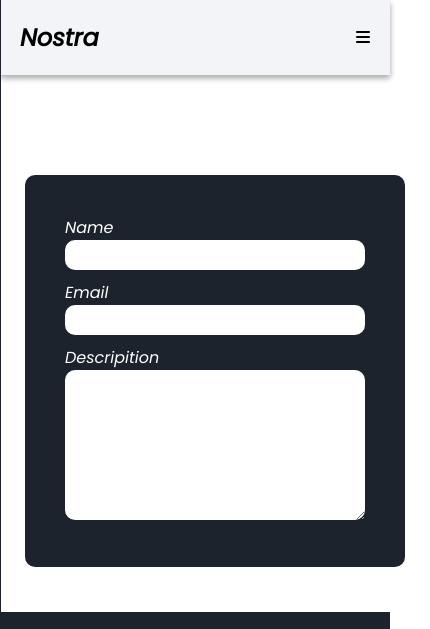
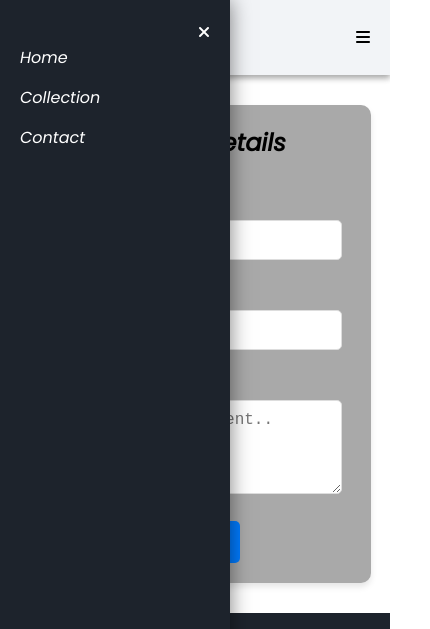
Before and after one commit to Vipinraj01/E-commerce, a plain HTML site: page contact.html in a window 390 px wide. Both pictures are taken after a click on the icon 363 px from the left and 37 px from the top of the page. Shown: the top 629 px of the page, 430 px wide, since content can reach past the window. Drawn offline with Linux system fonts and the light colour scheme.

Commit message:
some correction

```diff
--- a/contact.html
+++ b/contact.html
@@ -4,14 +4,14 @@
 <head>
     <meta charset="UTF-8">
     <meta name="viewport" content="width=device-width, initial-scale=1.0">
-    <!-- Google font -->
+    <title>Nostra Collection</title>
+    <!-- External CSS -->
+    <link rel="stylesheet" href="index.css">
+    <!-- Google Fonts -->
     <link rel="preconnect" href="https://fonts.googleapis.com">
     <link rel="preconnect" href="https://fonts.gstatic.com" crossorigin>
     <link href="https://fonts.googleapis.com/css2?family=Poppins:ital@1&display=swap" rel="stylesheet">
-    <!--  -->
-    <link rel="stylesheet" href="index.css">
-    <title>Collection</title>
-    <!-- Font awesome icon link -->
+    <!-- Font Awesome Icons -->
     <link rel="stylesheet" href="https://cdnjs.cloudflare.com/ajax/libs/font-awesome/6.5.1/css/all.min.css"
         integrity="sha512-DTOQO9RWCH3ppGqcWaEA1BIZOC6xxalwEsw9c2QQeAIftl+Vegovlnee1c9QX4TctnWMn13TZye+giMm8e2LwA=="
         crossorigin="anonymous" referrerpolicy="no-referrer" />
@@ -46,23 +46,29 @@
 
     </div>
 
-    <!-- end side navbar -->
 
+    <section class="product">
+        <div class="product-details">
+            <h2>Product Details</h2>
+            <form id="product-form">
+                <div class="form-group">
+                    <label for="name">Name</label>
+                    <input type="text" id="name" name="name" placeholder="Enter your name" required>
+                </div>
+                <div class="form-group">
+                    <label for="email">Email</label>
+                    <input type="email" id="email" name="email" placeholder="Enter your email" required>
+                </div>
+                <div class="form-group">
+                    <label for="description">Description</label>
+                    <textarea id="description" name="description" rows="4" placeholder="Enter your content.." required></textarea>
+                </div>
+                <button type="submit">Submit</button>
+            </form>
+        </div>
+    </section>
 
-    <!-- product -->
-    <div class="Name-bar">
-        <p>Name</p>
-        <input type="text">
-        <p>Email</p>
-        <input type="email">
-        <p>Descripition</p>
-        <textarea name="" id="" cols="30" rows="10"></textarea>
-    </div>
-
-
-
-
-    <!-- footer -->
+    <!-- Footer -->
 
     <div class="footer">
         <div class="footer-container">
@@ -79,8 +85,8 @@
         <p class="last-line">@2024 Nastra</p>
     </div>
 
-
-    <script src="collection.js"></script>
+    <!-- External JavaScript -->
+    <script src="index.js"></script>
 </body>
 
 </html>
--- a/index.css
+++ b/index.css
@@ -40,32 +40,57 @@ body {
 
 /* side nav bar */
 
+/* Creative Side Navbar */
 .side-navbar {
     background-color: #1d232c;
-    width: 50%;
+    width: 190px;
     height: 100%;
     position: fixed;
     top: 0;
-    left: -60%;
+    left: -100%;
     padding: 20px;
     color: white;
-    transition: 2s;
-    z-index: 2;
+    transition: 0.5s;
+    z-index: 1000;
+    box-shadow: 0 0 20px rgba(0, 0, 0, 0.5);
+
 }
 
-.side-navbar-link {
-    margin-bottom: 30px;
+/* Links in the side navbar */
+.side-navbar a {
+    text-decoration: none;
+    color: white;
+    transition: 0.3s;
+    display: block;
+    margin-bottom: 15px;
 }
 
-.side-navbar-links a {
-    text-decoration: none;
-    color: white;
+/* Hover effect for links */
+.side-navbar a:hover {
+    text-decoration: underline;
+    color: #ff8c00;
 }
 
-.side-navbar-links a:hover {
-    text-decoration: underline;
+/* Creative animations */
+.side-navbar:hover {
+    left: 0;
+}
 
+/* Close button */
+.close-btn {
+    position: absolute;
+    top: 10px;
+    right: 10px;
+    cursor: pointer;
+    color: white;
+    font-size: 24px;
 }
+
+
+.close-btn:hover {
+    color: #ff8c00;
+}
+
 
 .header {
     display: flex;
@@ -233,32 +258,6 @@ body {
 }
 
 
-.Name-bar{
-    background-color:#1d232c;
-    display: inline-block;
-    padding: 40px;
-    border-radius: 10px;
-    margin: 5%;
-    margin-left: 35%;
-}
-
-.Name-bar input{
-    width: 300px;
-    height: 30px;
-    border-radius: 10px;
-    border: none;
-    margin-bottom: 10px;
-}
-.Name-bar p{
-    color: white;
-}
-
-.Name-bar textarea{
-    width: 300px;
-    border-radius: 10px;
-    border: none;
-
-}
 
 
 
@@ -277,15 +276,79 @@ body {
 
 
 
+.product {
+    background-color: darkgray;
+    border-radius: 10px;
+    padding: 20px 0px;
+    box-shadow: 0 4px 6px rgba(0, 0, 0, 0.1);
+    width: 50%;
+    margin: 30px auto;
+    display: flex;
+    align-items: center;
+    justify-content: center;
+}
+
+.product-details {
+    max-width: 500px;
+    width: 100%;
+}
+
+.product-details h2 {
+    text-align: center;
+    margin-bottom: 30px;
+}
+
+#product-form {
+    text-align: center;
+}
+
+.form-group {
+    margin-bottom: 20px;
+}
+
+label {
+    font-weight: bold;
+    display: block;
+    margin-bottom: 5px;
+}
+
+input[type="text"],
+input[type="email"],
+textarea {
+    width: 100%;
+    padding: 10px;
+    border: 1px solid #ddd;
+    border-radius: 5px;
+    font-size: 16px;
+}
+
+button[type="submit"] {
+    background-color: #007bff;
+    color: #fff;
+    border: none;
+    border-radius: 5px;
+    padding: 12px 20px;
+    cursor: pointer;
+    font-size: 16px;
+    transition: background-color 0.3s ease;
+}
+
+button[type="submit"]:hover {
+    background-color: #0056b3;
+}
 
 
+@media only screen and (max-width: 576px) {
+    .product {
+        width: 90%;
+    }
+    .product-details {
+        max-width: 250px;
+    }
+    label{
+        text-align: left;
+    }
 
-
-
-
-/* Media quires */
-
-@media screen and (max-width:700px) {
     .navbar-menu-toggle {
         display: block;
     }
@@ -313,5 +376,4 @@ body {
 
 
     }
-
 }
```
